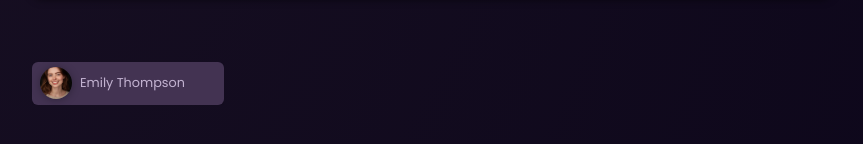
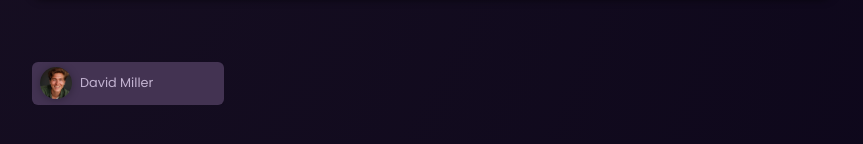
Before and after one commit to nexthor/first-angular-app, an Angular app: page / in a window 1280 px wide. Shown: the part 210-354 px from the top of the page, without its empty margins (208-1071 px from the left). Built offline with nearby package versions, Linux system fonts and the light colour scheme.

Commit message:
adding some new features to the users component

```diff
--- a/src/app/user/user.component.html
+++ b/src/app/user/user.component.html
@@ -1,6 +1,6 @@
 <div>
-    <button>
-        <img [src]="'/assets/users/' + selectedUser.avatar"
+    <button (click)="onSelectUser()">
+        <img [src]="imagePath"
             [alt]="selectedUser.name"
             [title]="selectedUser.name" />
         <span>{{ selectedUser.name}}</span>
--- a/src/app/user/user.component.ts
+++ b/src/app/user/user.component.ts
@@ -9,5 +9,19 @@ const randomIndex = Math.floor(Math.random() * DUMMY_USERS.length);
   styleUrl: './user.component.scss'
 })
 export class UserComponent {
-  selectedUser = DUMMY_USERS[randomIndex]
+  selectedUser = DUMMY_USERS[this.randomIndex]
+
+  get imagePath() {
+    return '/assets/users/' + this.selectedUser.avatar;
+  }
+
+  get randomIndex() {
+    return Math.floor(Math.random() * DUMMY_USERS.length);
+  }
+
+  onSelectUser() {
+    const index = this.randomIndex;
+    this.selectedUser = DUMMY_USERS[index];
+    console.log('clicked!', index);
+  }
 }
```
